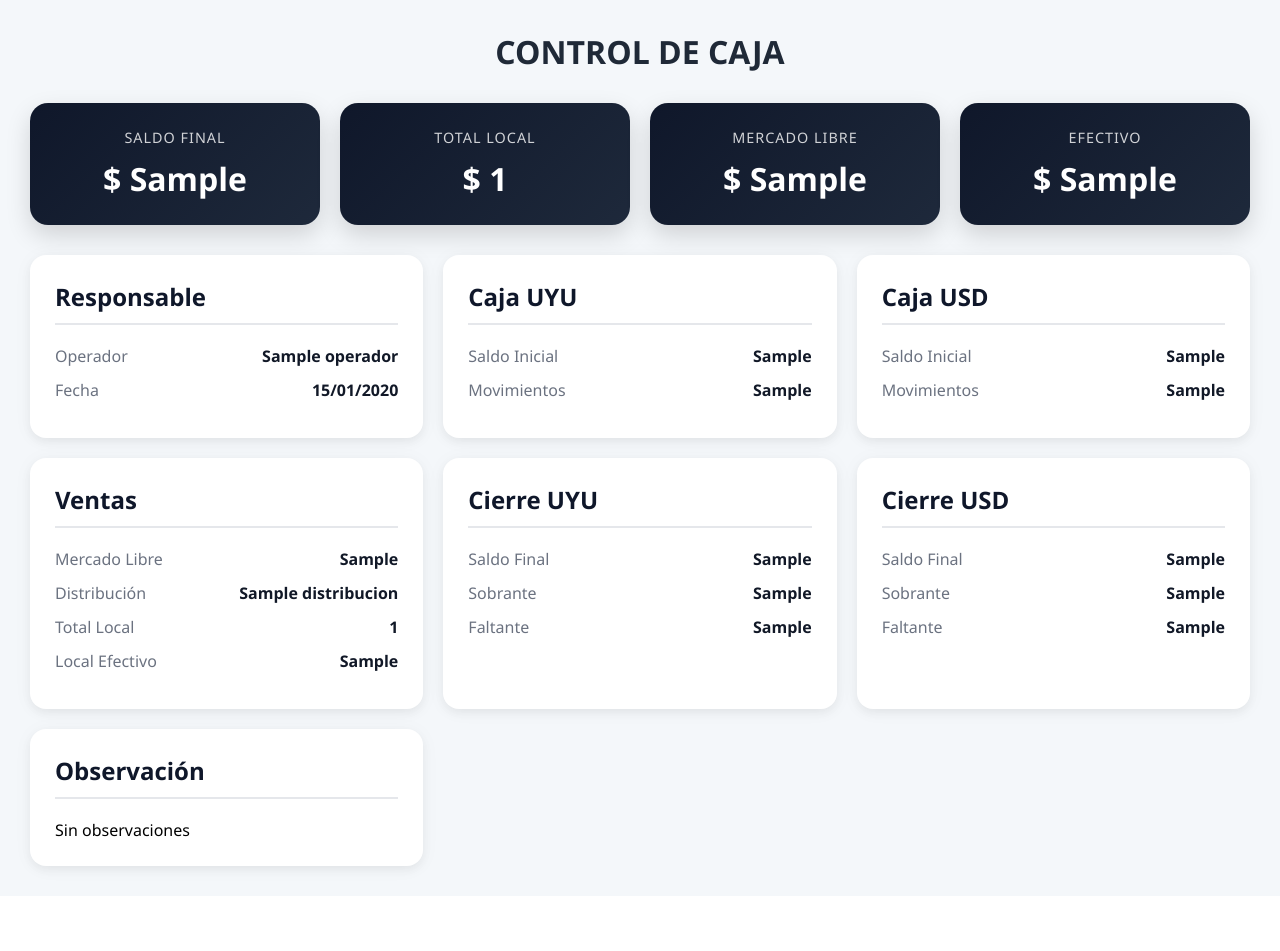
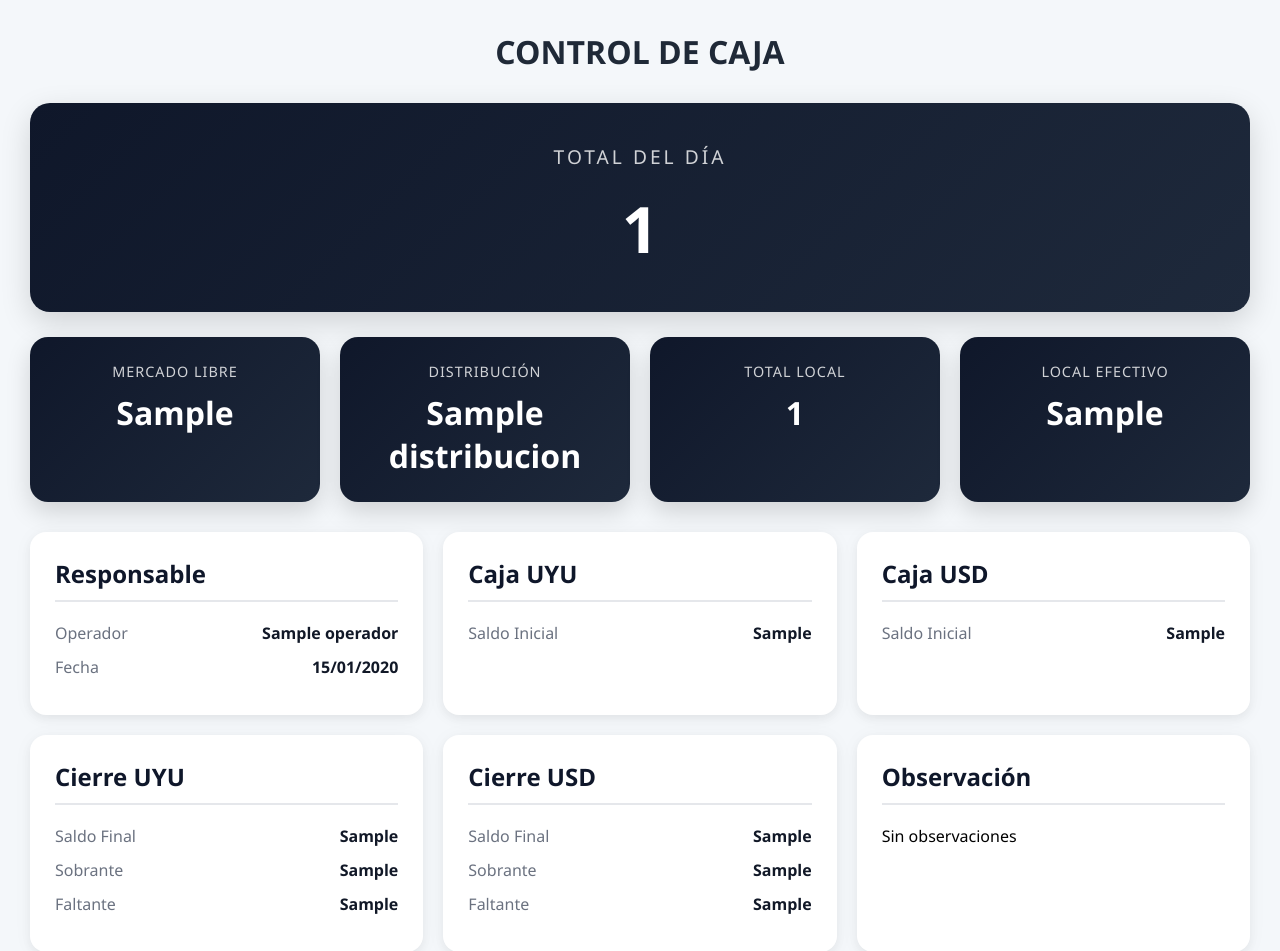
Before and after one commit to robinssondsp/CajaWeb, a Django app: template templates/dashboard.html in a window 1280 px wide. Shown: the top 951 px of the page. Before the commit the page ends 877 px from the top, so only its background shows below. Run offline with Django 5.2, Linux system fonts and the light colour scheme; the template is opened without the code that fills it: most values are stand-ins (such as "Sample title", 1, 10 or a date in 2020).

Commit message:
Ajustando kpis

```diff
--- a/static/css/styles.css
+++ b/static/css/styles.css
@@ -61,28 +61,6 @@ body {
 
 .observacion {
     min-height: 120px;
-}
-
-.kpi-principal {
-
-    background: linear-gradient(
-        135deg,
-        #0f172a,
-        #1e293b
-    );
-
-    color: white;
-
-    border-radius: 20px;
-
-    padding: 30px;
-
-    margin-bottom: 30px;
-
-    text-align: center;
-
-    box-shadow:
-        0 10px 25px rgba(0,0,0,.15);
 }
 
 .kpi-titulo {
@@ -152,4 +130,47 @@ body {
     font-size: 2rem;
 
     font-weight: bold;
+    }
+/* KPI HERO */
+
+.kpi-hero {
+
+    width: 100%;
+
+    background: linear-gradient(
+        135deg,
+        #0f172a,
+        #1e293b
+    );
+
+    color: white;
+
+    border-radius: 20px;
+
+    padding: 40px;
+
+    margin-bottom: 25px;
+
+    text-align: center;
+
+    box-shadow:
+        0 10px 30px rgba(0,0,0,.15);
 }
+
+.hero-titulo {
+
+    font-size: 1.2rem;
+
+    letter-spacing: 3px;
+
+    opacity: .8;
+
+    margin-bottom: 15px;
+}
+
+.hero-valor {
+
+    font-size: 4rem;
+
+    font-weight: bold;
+}
--- a/templates/dashboard.html
+++ b/templates/dashboard.html
@@ -14,16 +14,46 @@
 <body>
 
     <h1 class="titulo">CONTROL DE CAJA</h1>
-    <div class="kpi-container">
+
+    <!-- KPI PRINCIPAL -->
+
+    <div class="kpi-hero">
+
+        <div class="hero-titulo">
+            TOTAL DEL DÍA
+        </div>
+
+        <div class="hero-valor">
+            {{ total_dia }}
+        </div>
+
+    </div>
+
+
+<!-- KPI SECUNDARIOS -->
+
+<div class="kpi-container">
 
     <div class="kpi-card">
 
         <div class="kpi-titulo">
-            SALDO FINAL
+            MERCADO LIBRE
         </div>
 
         <div class="kpi-valor">
-            $ {{ saldo_final_uyu }}
+            {{ mercado_libre }}
+        </div>
+
+    </div>
+
+    <div class="kpi-card">
+
+        <div class="kpi-titulo">
+            DISTRIBUCIÓN
+        </div>
+
+        <div class="kpi-valor">
+            {{ distribucion }}
         </div>
 
     </div>
@@ -35,7 +65,7 @@
         </div>
 
         <div class="kpi-valor">
-            $ {{ total_local }}
+            {{ total_local }}
         </div>
 
     </div>
@@ -43,26 +73,16 @@
     <div class="kpi-card">
 
         <div class="kpi-titulo">
-            MERCADO LIBRE
+            LOCAL EFECTIVO
         </div>
 
         <div class="kpi-valor">
-            $ {{ mercado_libre }}
+            {{ local_efectivo }}
         </div>
 
     </div>
 
-    <div class="kpi-card">
-
-        <div class="kpi-titulo">
-            EFECTIVO
-        </div>
-
-        <div class="kpi-valor">
-            $ {{ local_efectivo }}
-        </div>
-
-    </div>
+</div>
 
 </div>
 
@@ -90,11 +110,6 @@
                 <span>Saldo Inicial</span>
                 <strong>{{ saldo_inicial_uyu }}</strong>
             </div>
-
-            <div class="fila">
-                <span>Movimientos</span>
-                <strong>{{ movimientos_uyu }}</strong>
-            </div>
         </div>
 
         <div class="card">
@@ -104,37 +119,7 @@
                 <span>Saldo Inicial</span>
                 <strong>{{ saldo_inicial_usd }}</strong>
             </div>
-
-            <div class="fila">
-                <span>Movimientos</span>
-                <strong>{{ movimientos_usd }}</strong>
-            </div>
         </div>
-
-        <div class="card">
-            <h2>Ventas</h2>
-
-            <div class="fila">
-                <span>Mercado Libre</span>
-                <strong>{{ mercado_libre }}</strong>
-            </div>
-
-            <div class="fila">
-                <span>Distribución</span>
-                <strong>{{ distribucion }}</strong>
-            </div>
-
-            <div class="fila">
-                <span>Total Local</span>
-                <strong>{{ total_local }}</strong>
-            </div>
-
-            <div class="fila">
-                <span>Local Efectivo</span>
-                <strong>{{ local_efectivo }}</strong>
-            </div>
-        </div>
-
         <div class="card">
             <h2>Cierre UYU</h2>
 
```
Also changed, not shown: caja/views.py (+31 -19 lines), 1 other file.
